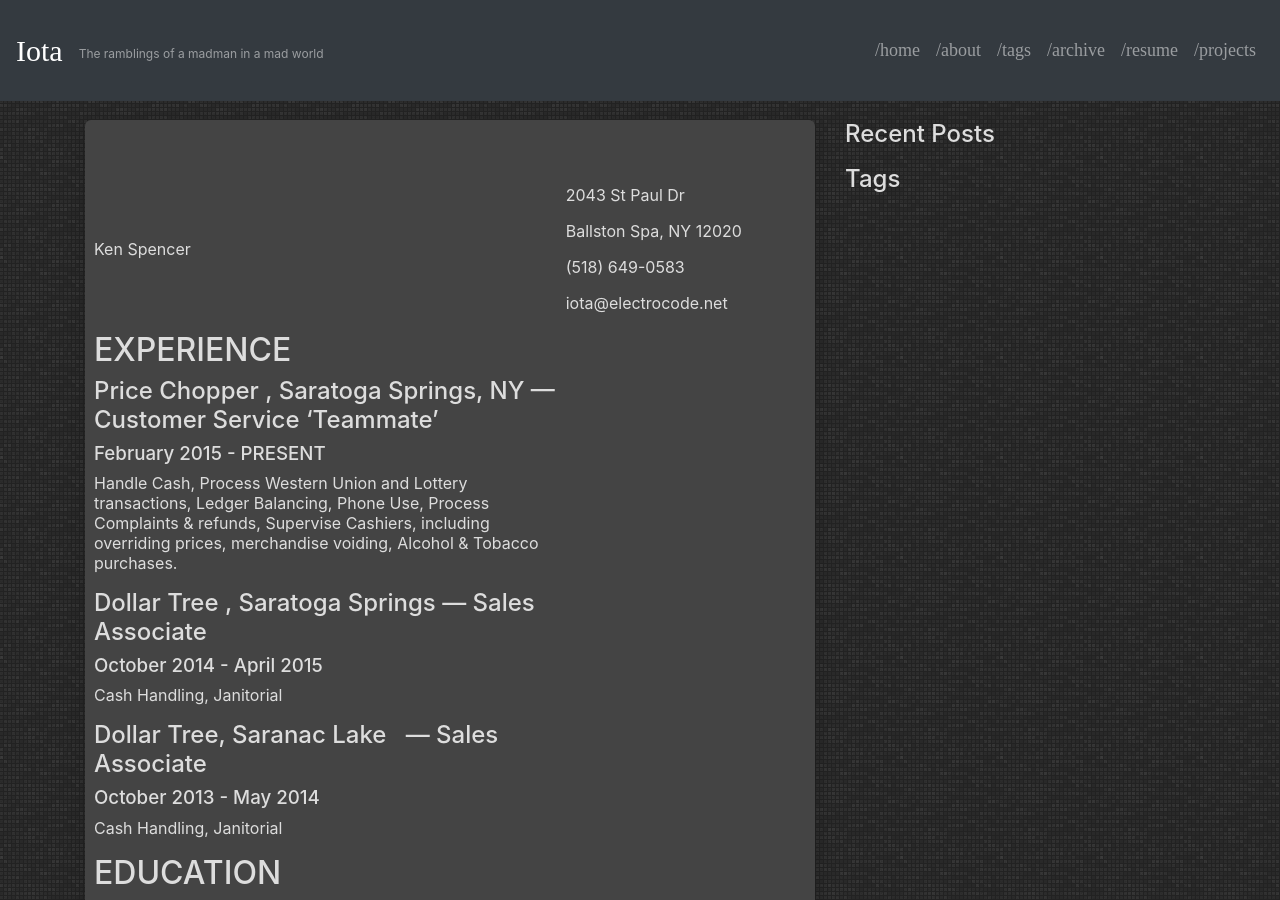
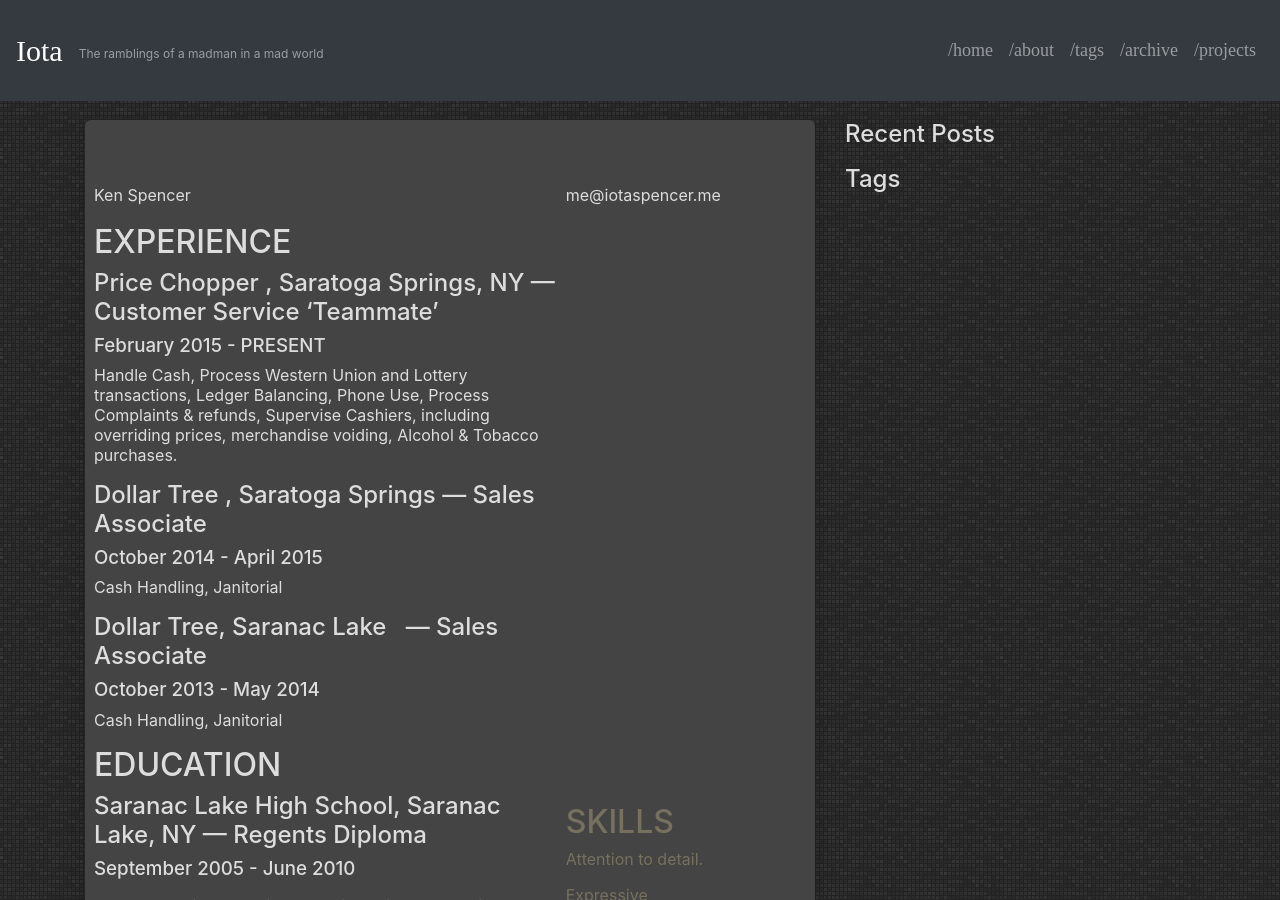
Before and after one commit to IotaSpencer/iotaspencer.me, a Jekyll site: the page built from resume.md, in a window 1280 px wide and 900 px high. Built offline with Jekyll 4.4.1, drawn with Linux system fonts in a browser that asks for light colours; nearby versions of some CDN libraries; our own code applies the rules of GitHub Pages for plain Markdown files.

Commit message:
fix up a few things

```diff
--- a/_includes/header.html
+++ b/_includes/header.html
@@ -71,9 +71,9 @@
           <li class="nav-item">
             <a class="nav-link" href="{{ 'archive' | relative_url }}">/archive</a>
           </li>
-          <li class="nav-item">
+          <!--<li class="nav-item">
             <a class="nav-link" href="{{'resume' | relative_url }}">/resume</a>
-          </li>
+          </li>-->
           <li class="nav-item">
             <a class="nav-link" href="{{'projects' | relative_url }}">/projects</a>
           </li>
--- a/resume.md
+++ b/resume.md
@@ -17,7 +17,7 @@
     <tr class="c26">
       <td class="c13" colspan="1" rowspan="1">
         <p class="c18 title" id="h.x8fm1uorkbaw">
-          <span class="c14">Ken Spencer</span>
+          <span class="c14 title">Ken Spencer</span>
         </p>
         <p class="c8 subtitle" id="h.ymi089liagec">
           <span class="c21 c7"></span>
@@ -25,16 +25,7 @@
       </td>
       <td class="c4" colspan="1" rowspan="1">
         <p class="c11">
-          <span class="c21 c7">2043 St Paul Dr</span>
-        </p>
-        <p class="c11">
-          <span class="c7 c21">Ballston Spa, NY 12020</span>
-        </p>
-        <p class="c11">
-          <span class="c21 c29">(518) 649-0583</span>
-        </p>
-        <p class="c11">
-          <span class="c21 c29">iota@electrocode.net</span>
+          <span class="c21 c29">me@iotaspencer.me</span>
         </p>
       </td>
     </tr>
```
